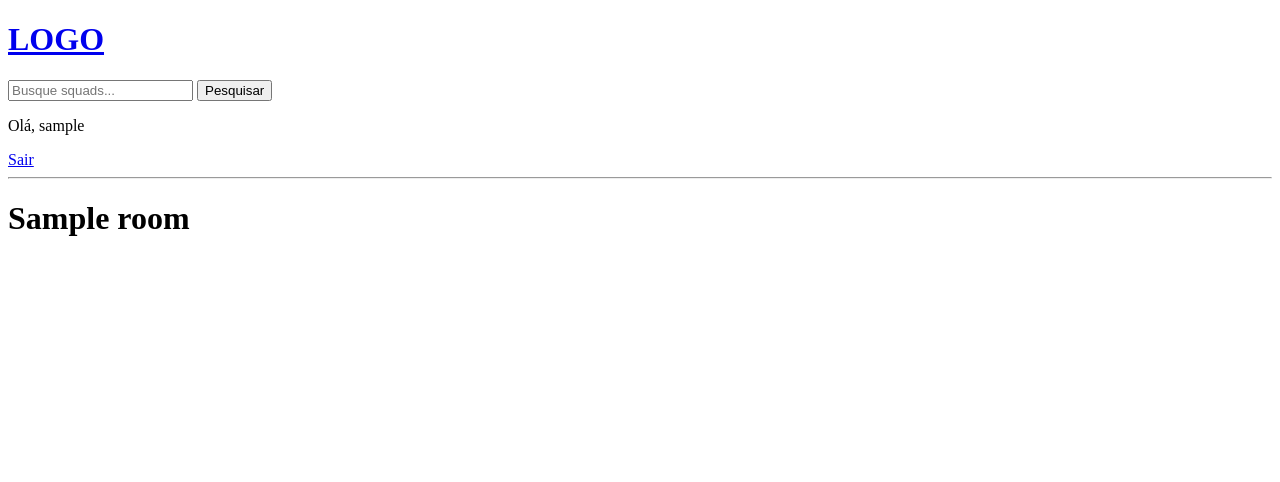
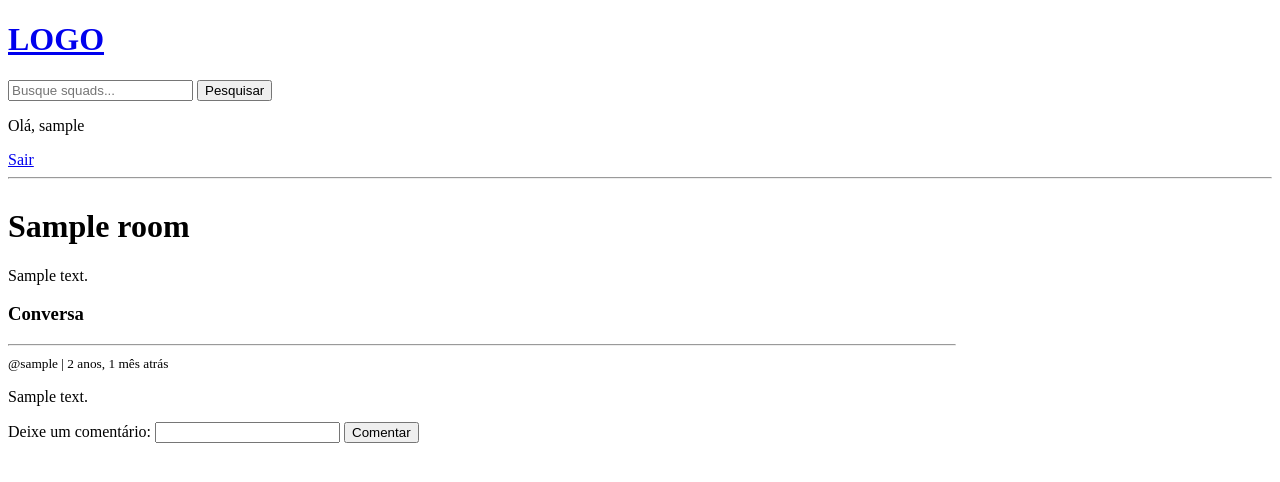
Before and after one commit to br-adriel/django-pencil-squad, a Django app: page /squads/1 in a window 1280 px wide. Shown: the top 482 px of the page. Run offline with Django 4.2, Linux system fonts and the light colour scheme; a user stored in the database is signed in; tables that the repository leaves empty hold one stand-in row (values such as "Sample post").

Commit message:
Implementa adição de comentarios

```diff
--- a/base/templates/base/room.html
+++ b/base/templates/base/room.html
@@ -1,5 +1,41 @@
 {% extends 'main.html' %}
 
 {% block content %}
-<h1>{{ room.name }}</h1>
+<style>
+  .room-container {
+    display: grid;
+    grid-template: auto / 3fr 1fr;
+  }
+</style>
+
+<div class="room-container">
+  <div>
+    <h1>{{ room.name }}</h1>
+    <p>{{ room.description }}</p>
+
+    <div class="comment-wrapper">
+      <h3>Conversa</h3>
+      <hr>
+
+      {% for message in room_messages %}
+        <div>
+          <small>@{{ message.user }} | {{ message.created|timesince }} atrás</small>
+          <br>
+          <p>{{ message.body }}</p>
+        </div>
+      {% endfor %}
+    </div>
+
+    {% if request.user.is_authenticated %}
+    <div class="comment-form">
+      <form action="" method="post">
+        {% csrf_token %}
+        <label for="comment-input">Deixe um comentário:</label>
+        <input type="text" name="comment" id="comment-input">
+        <button type="submit">Comentar</button>
+      </form>
+    </div>
+    {% endif %}
+  </div>
+</div>
 {% endblock %}
--- a/base/views.py
+++ b/base/views.py
@@ -8,7 +8,7 @@ from django.shortcuts import redirect, render
 from django.contrib.auth.forms import UserCreationForm
 
 from .forms import RoomForm
-from .models import Room, Topic
+from .models import Room, Topic, Message
 
 
 def login_page(request):
@@ -78,12 +78,23 @@ def home(request):
     return render(request, 'base/home.html', context)
 
 
-@login_required(login_url='login')
 def room(request, pk):
     room = Room.objects.get(id=pk)
+
+    if request.method == 'POST':
+        Message.objects.create(
+            user=request.user,
+            room=room,
+            body=request.POST.get('comment')
+        )
+        return redirect('room', pk=room.id)
+
+    messages = room.message_set.all().order_by('-created')
     context = {
-        'room': room
+        'room': room,
+        'room_messages': messages
     }
+
     return render(request, 'base/room.html', context)
 
 
```
